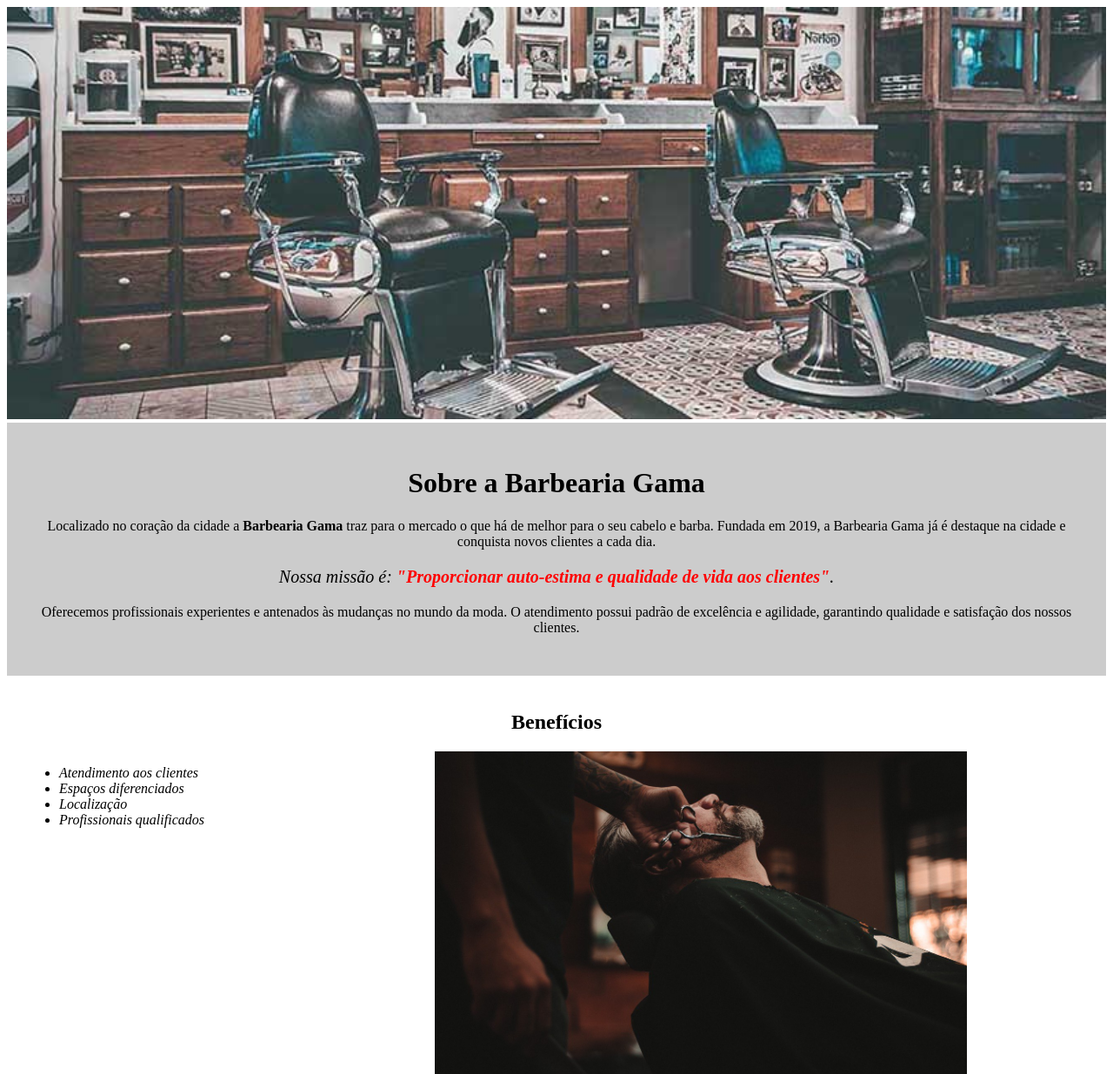
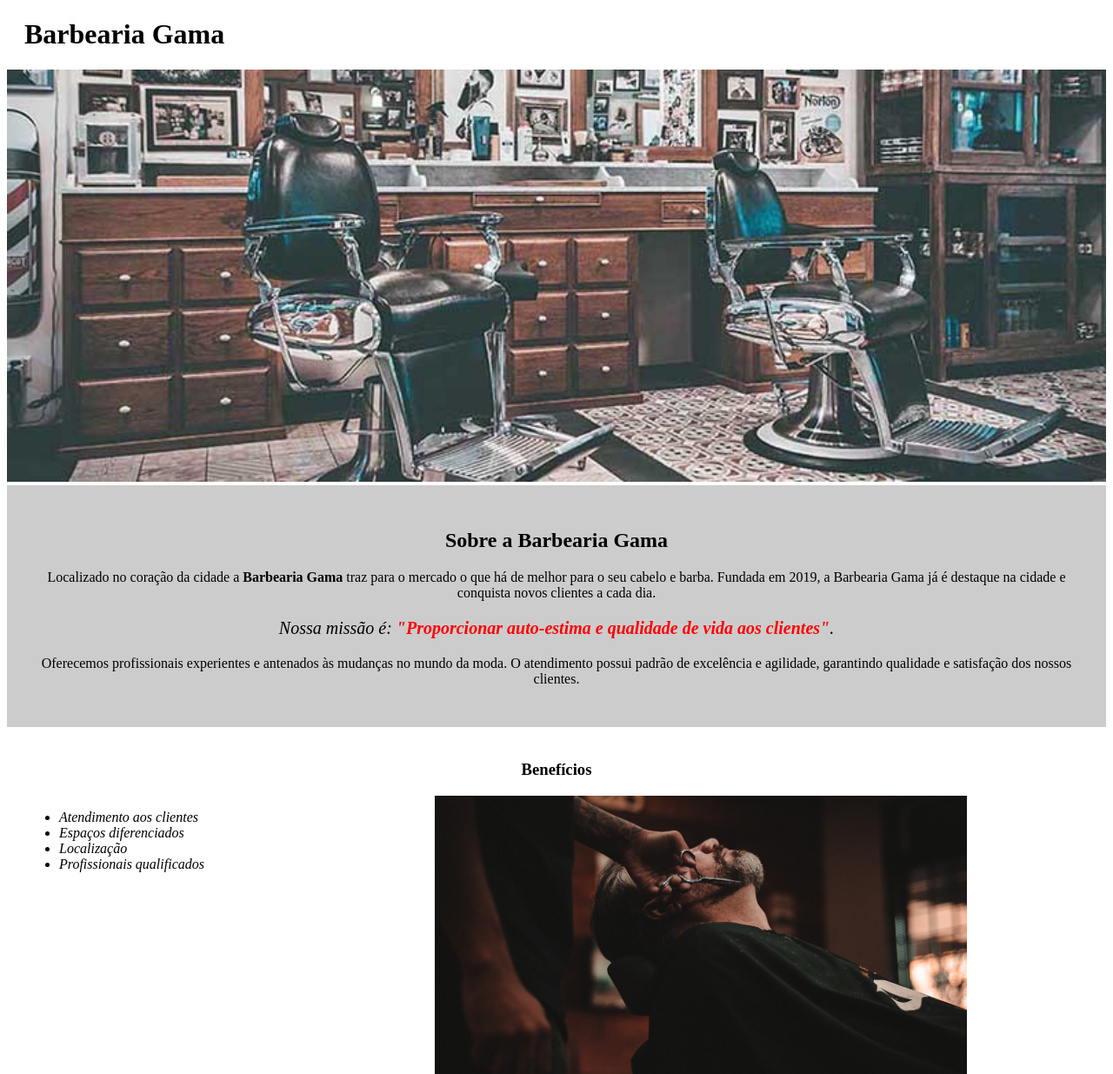
Before and after one commit to EdivaldoPereira/barbearia-gama, a plain HTML site: page index.html in a window 1280 px wide. Shown: the top 1235 px of the page at 87% size. Drawn offline with Linux system fonts and the light colour scheme.

Commit message:
Projeto Finalizado - Criação da header, troca de classes do h2 e h3

```diff
--- a/index.html
+++ b/index.html
@@ -6,10 +6,15 @@
       <link rel="stylesheet" href="style.css">
     </head>
     <body>
+        <header>
+            <h1 class="titulo-principal">
+              Barbearia Gama
+            </h1>
+        </header>
         <img id="banner" src="imagens\banner.jpg">
 
         <div class="principal">
-            <h1>Sobre a Barbearia Gama</h1>
+            <h2 class="titulo-centralizado">Sobre a Barbearia Gama</h2>
 
             <p>Localizado no coração da cidade a <strong>Barbearia Gama</strong> traz para o mercado o que há de melhor
             para o seu cabelo e barba. Fundada em 2019, a Barbearia Gama já é destaque na cidade e conquista novos
@@ -21,7 +26,7 @@
             padrão de excelência e agilidade, garantindo qualidade e satisfação dos nossos clientes.</p>
         </div>
         <div class="beneficios">
-            <h2>Benefícios</h2>
+            <h3 class="titulo-centralizado">Benefícios</h3>
             <ul>
                 <li class="itens">Atendimento aos clientes </li>
                 <li class="itens">Espaços diferenciados </li>
--- a/style.css
+++ b/style.css
@@ -7,8 +7,12 @@
     padding: 30px;
 }
 
-h1 {
+.titulo-centralizado {
     text-align: center;
+}
+
+.titulo-principal {
+    padding-left: 20px;
 }
 
 p {
@@ -28,10 +32,6 @@ em strong {
     padding: 20px;
 }
 
-h2 {
-    text-align: center;
-}
-
 .itens {
     font-style: italic;
 }
```
